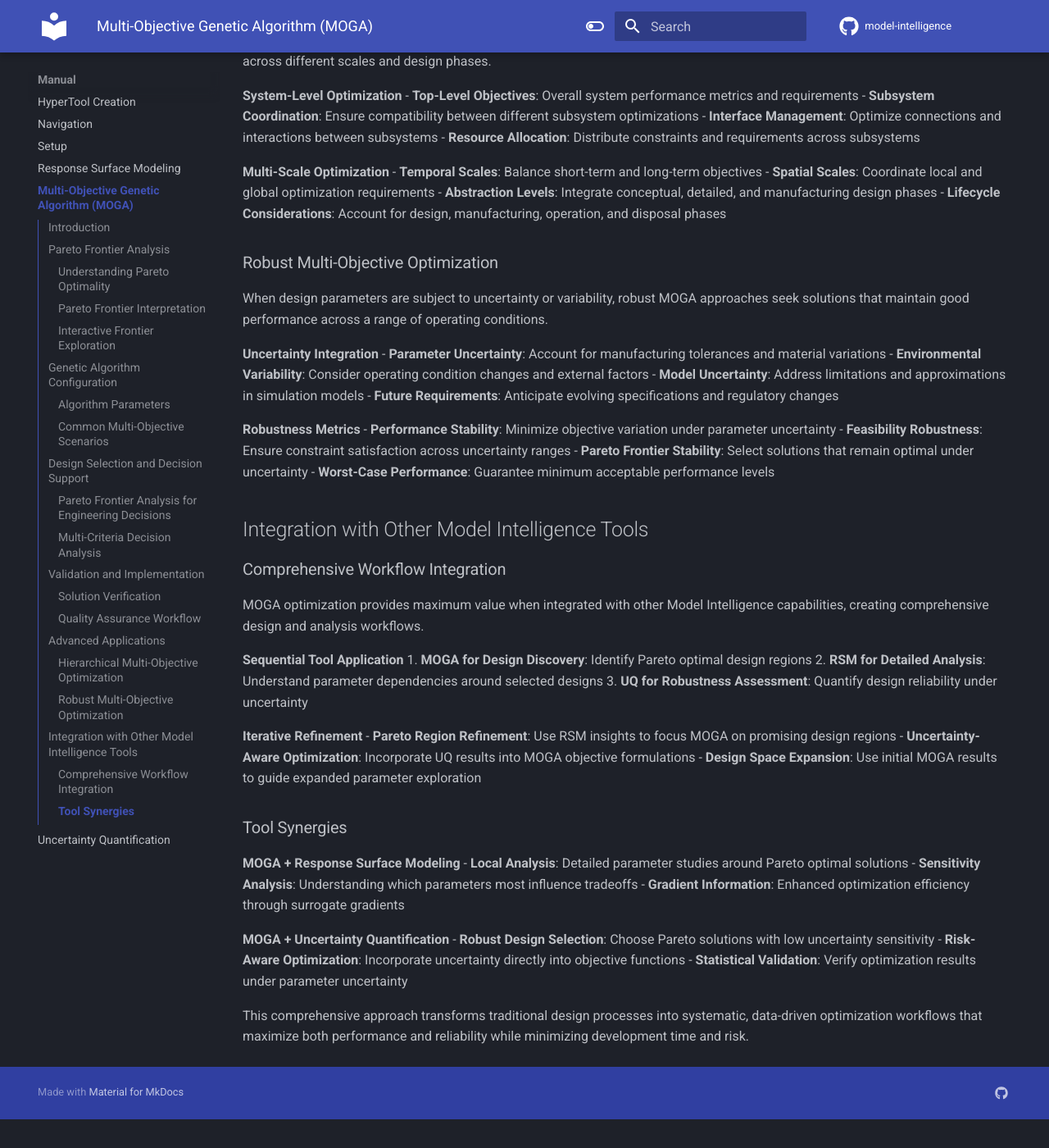
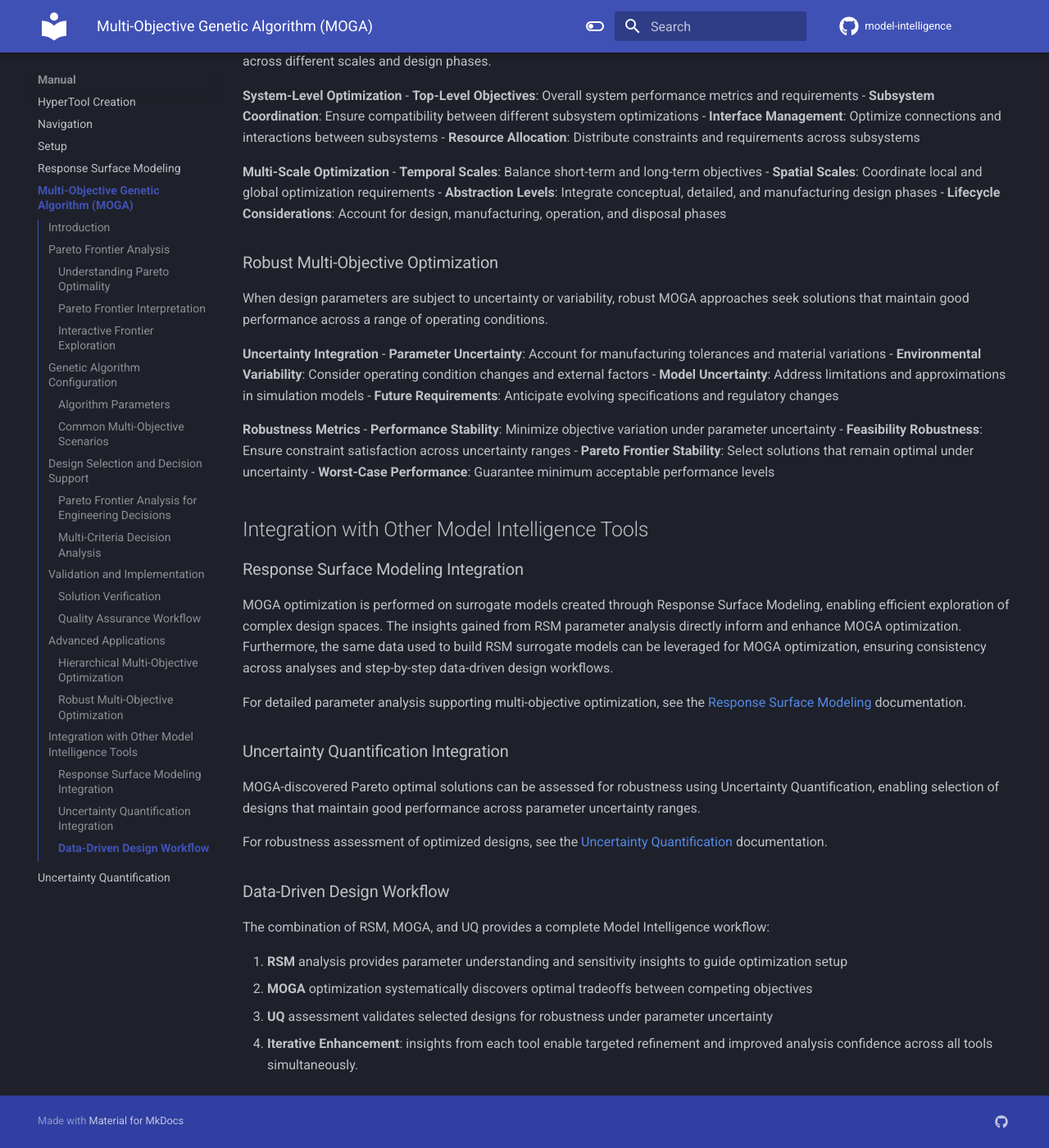
Before and after one commit to ZurichMedTech/model-intelligence, an MkDocs documentation site: the page built from docs/manual/multi-objective-genetic-algorithm.md, in a window 1280 px wide and 1400 px high, scrolled down 4995 px. Shown: the whole window at 82% size. Built offline with MkDocs 1.6.1 and Material for MkDocs 9.7.7, drawn with Linux system fonts in a browser that asks for light colours; comment, search, counter and statistics services are not loaded; before the commit the page ends 6360 px from its top, so only the background shows below that.

Commit message:
[DOCS] better cross-reference in the manual

```diff
--- a/docs/manual/multi-objective-genetic-algorithm.md
+++ b/docs/manual/multi-objective-genetic-algorithm.md
@@ -199,30 +199,23 @@ When design parameters are subject to uncertainty or variability, robust MOGA ap
 
 ## Integration with Other Model Intelligence Tools
 
-### Comprehensive Workflow Integration
+### Response Surface Modeling Integration
 
-MOGA optimization provides maximum value when integrated with other Model Intelligence capabilities, creating comprehensive design and analysis workflows.
+MOGA optimization is performed on surrogate models created through Response Surface Modeling, enabling efficient exploration of complex design spaces. The insights gained from RSM parameter analysis directly inform and enhance MOGA optimization. Furthermore, the same data used to build RSM surrogate models can be leveraged for MOGA optimization, ensuring consistency across analyses and step-by-step data-driven design workflows.
 
-**Sequential Tool Application**
-1. **MOGA for Design Discovery**: Identify Pareto optimal design regions
-2. **RSM for Detailed Analysis**: Understand parameter dependencies around selected designs
-3. **UQ for Robustness Assessment**: Quantify design reliability under uncertainty
+For detailed parameter analysis supporting multi-objective optimization, see the [Response Surface Modeling](response-surface-modeling.md) documentation.
 
-**Iterative Refinement**
-- **Pareto Region Refinement**: Use RSM insights to focus MOGA on promising design regions
-- **Uncertainty-Aware Optimization**: Incorporate UQ results into MOGA objective formulations
-- **Design Space Expansion**: Use initial MOGA results to guide expanded parameter exploration
+### Uncertainty Quantification Integration
 
-### Tool Synergies
+MOGA-discovered Pareto optimal solutions can be assessed for robustness using Uncertainty Quantification, enabling selection of designs that maintain good performance across parameter uncertainty ranges.
 
-**MOGA + Response Surface Modeling**
-- **Local Analysis**: Detailed parameter studies around Pareto optimal solutions
-- **Sensitivity Analysis**: Understanding which parameters most influence tradeoffs
-- **Gradient Information**: Enhanced optimization efficiency through surrogate gradients
+For robustness assessment of optimized designs, see the [Uncertainty Quantification](uncertainty-quantification.md) documentation.
 
-**MOGA + Uncertainty Quantification**
-- **Robust Design Selection**: Choose Pareto solutions with low uncertainty sensitivity
-- **Risk-Aware Optimization**: Incorporate uncertainty directly into objective functions
-- **Statistical Validation**: Verify optimization results under parameter uncertainty
+### Data-Driven Design Workflow
 
-This comprehensive approach transforms traditional design processes into systematic, data-driven optimization workflows that maximize both performance and reliability while minimizing development time and risk.
+The combination of RSM, MOGA, and UQ provides a complete Model Intelligence workflow:
+
+1. **RSM** analysis provides parameter understanding and sensitivity insights to guide optimization setup
+2. **MOGA** optimization systematically discovers optimal tradeoffs between competing objectives
+3. **UQ** assessment validates selected designs for robustness under parameter uncertainty
+4. **Iterative Enhancement**: insights from each tool enable targeted refinement and improved analysis confidence across all tools simultaneously.
```
Also changed, not shown: docs/index.md (+5 -1 lines), docs/manual/response-surface-modeling.md (+24 -1 lines), docs/manual/uncertainty-quantification.md (+23 -0 lines).
